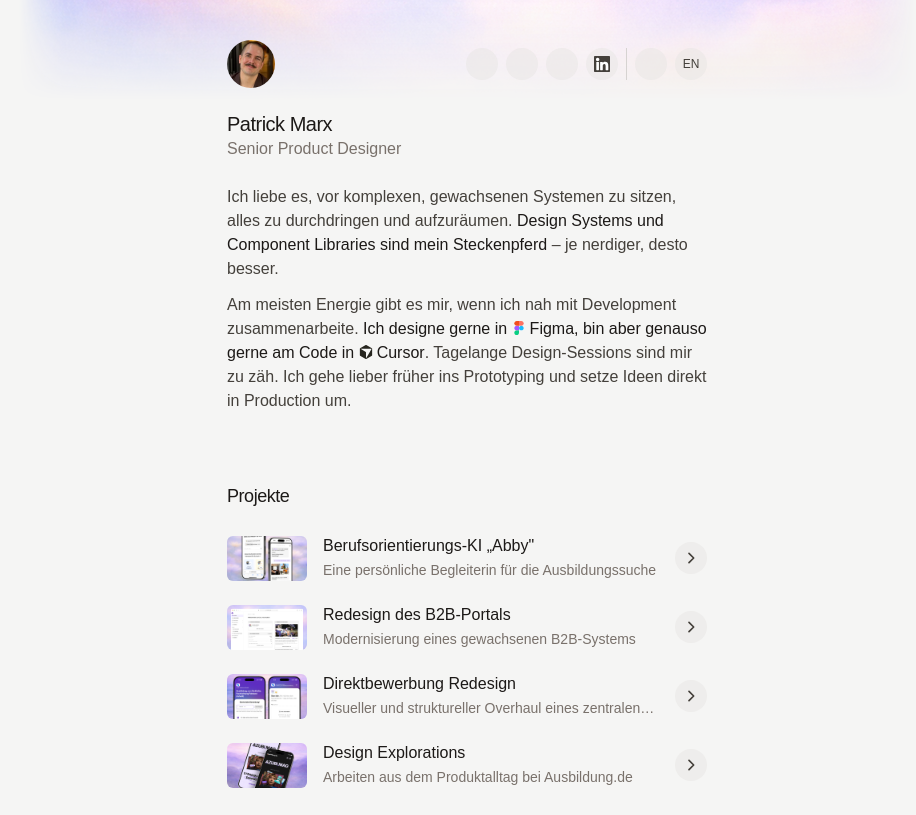
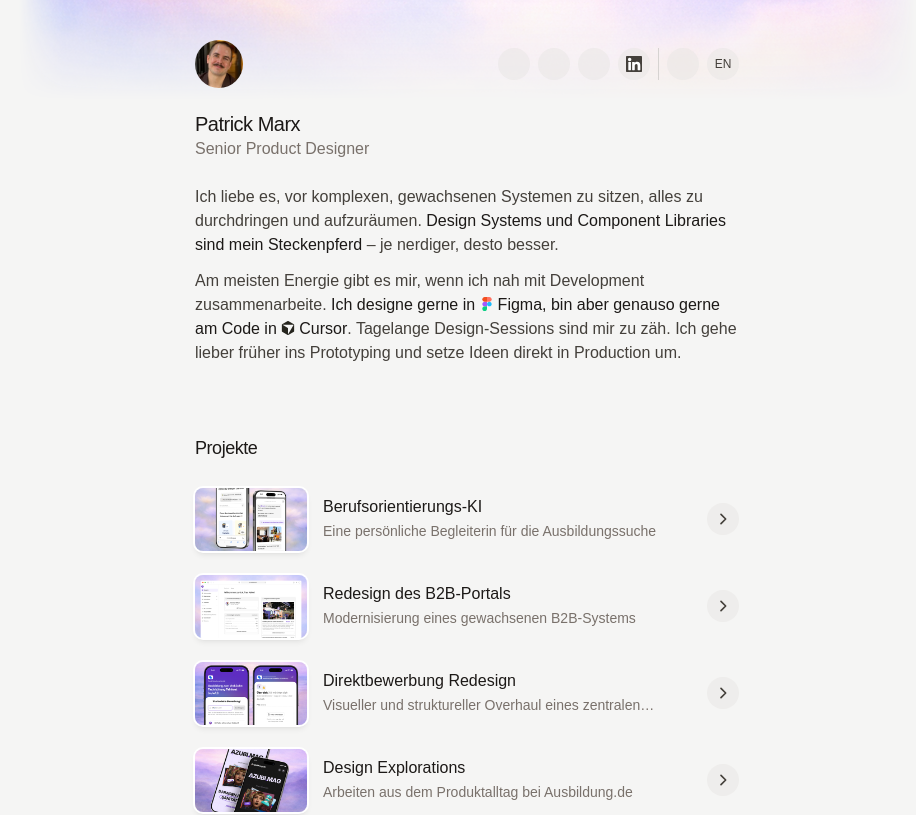
Before and after one commit to paddykiwicow/portfolio, a Next.js app: page / in a window 1280 px wide. Shown: the top 815 px of the page, without its empty margins (173-1089 px from the left). Built offline with nearby package versions, Linux system fonts and the light colour scheme; some icons are missing.

Commit message:
Increase max-width to xl and improve project card styling with larger images and hover effects

```diff
--- a/src/app/layout.tsx
+++ b/src/app/layout.tsx
@@ -62,7 +62,7 @@ export default function RootLayout({
       </head>
       <body>
         <LanguageProvider>
-          <main className='mx-auto max-w-lg px-4 py-10'>
+          <main className='mx-auto max-w-xl px-4 py-10'>
             {children}
             <Footer />
           </main>
--- a/src/app/page.tsx
+++ b/src/app/page.tsx
@@ -40,17 +40,17 @@ export default function Home() {
               <li key={p.title}>
                 <Link
                   href={p.internalPath ?? '/portfolio'}
-                  className='group -mx-3 flex items-center gap-4 rounded-lg p-3 transition-all hover:bg-stone-200/50 dark:hover:bg-stone-800/50'
+                  className='group -mx-3 flex items-center gap-4 rounded-xl p-3 transition-all hover:bg-stone-200/50 dark:hover:bg-stone-800/50'
                 >
                   {p.image && (
-                    <div className='relative w-20 flex-shrink-0'>
+                    <div className='relative w-28 flex-shrink-0'>
                       <Image
                         src={p.image}
                         alt={p.title}
                         width={0}
                         height={0}
-                        sizes='80px'
-                        className='h-auto w-full rounded-md'
+                        sizes='112px'
+                        className='h-auto w-full rounded-lg shadow-md ring-2 ring-white transition-transform group-hover:scale-105 group-hover:-rotate-2'
                         style={{ objectFit: 'contain' }}
                         unoptimized
                       />
--- a/src/data/minimalProjects.ts
+++ b/src/data/minimalProjects.ts
@@ -2,7 +2,7 @@ import type { MinimalProjectTemplate } from '@/types/project';
 
 export const minimalProjects: MinimalProjectTemplate[] = [
   {
-    title: 'Berufsorientierungs-KI „Abby"',
+    title: 'Berufsorientierungs-KI',
     shortDescription: 'Eine persönliche Begleiterin für die Ausbildungssuche',
     slug: 'abby',
     context: [
@@ -102,7 +102,7 @@ export const minimalProjects: MinimalProjectTemplate[] = [
     ],
     translations: {
       en: {
-        title: 'Career Guidance AI "Abby"',
+        title: 'Career Guidance AI',
         shortDescription: 'A personal companion for apprenticeship search',
         context: [
           'Abby is a personal AI companion that supports young people in career guidance on Ausbildung.de.',
--- a/src/lib/i18n.ts
+++ b/src/lib/i18n.ts
@@ -222,7 +222,7 @@ export const translations: Translations = {
       intro1:
         'Ich liebe es, vor komplexen, gewachsenen Systemen zu sitzen, alles zu durchdringen und aufzuräumen. <span class="font-medium text-stone-900 dark:text-stone-100">Design Systems</span> <span class="font-medium text-stone-900 dark:text-stone-100">und</span> <span class="font-medium text-stone-900 dark:text-stone-100">Component Libraries</span> <span class="font-medium text-stone-900 dark:text-stone-100">sind mein Steckenpferd</span> – je nerdiger, desto besser.',
       intro2:
-        'Am meisten Energie gibt es mir, wenn ich nah mit Development zusammenarbeite. <span class="font-medium text-stone-900 dark:text-stone-100">Ich designe gerne in <svg class="inline-block h-3.5 w-3.5 -translate-y-0.5 align-middle mr-1" viewBox="0 0 200 300" fill="none" xmlns="http://www.w3.org/2000/svg"><path d="M50 300c27.614 0 50-22.386 50-50v-50H50c-27.614 0-50 22.386-50 50s22.386 50 50 50z" fill="#0ACF83"/><path d="M0 150c0-27.614 22.386-50 50-50h50v100H50c-27.614 0-50-22.386-50-50z" fill="#A259FF"/><path d="M0 50C0 22.386 22.386 0 50 0h50v100H50C22.386 100 0 77.614 0 50z" fill="#F24E1E"/><path d="M100 0h50c27.614 0 50 22.386 50 50s-22.386 50-50 50h-50V0z" fill="#FF7262"/><path d="M200 150c0 27.614-22.386 50-50 50s-50-22.386-50-50 22.386-50 50-50 50 22.386 50 50z" fill="#1ABCFE"/></svg>Figma, bin aber genauso gerne am Code in <img src="/images/CUBE_2D_LIGHT.svg" alt="Cursor" class="inline-block h-3.5 w-3.5 -translate-y-0.5 align-middle mr-1 dark:hidden" /><img src="/images/CUBE_2D_DARK.svg" alt="Cursor" class="hidden h-3.5 w-3.5 -translate-y-0.5 align-middle mr-1 dark:inline-block" />Cursor</span>. Tagelange Design-Sessions sind mir zu zäh. Ich gehe lieber früher ins Prototyping und setze Ideen direkt in Production um.',
+        'Am meisten Energie gibt es mir, wenn ich nah mit Development zusammenarbeite. <span class="font-medium text-stone-900 dark:text-stone-100">Ich designe gerne in <svg class="inline-block h-3.5 w-3.5 -translate-y-0.5 align-middle mr-1" viewBox="0 0 200 300" fill="none" xmlns="http://www.w3.org/2000/svg"><path d="M50 300c27.614 0 50-22.386 50-50v-50H50c-27.614 0-50 22.386-50 50s22.386 50 50 50z" fill="#0ACF83"/><path d="M0 150c0-27.614 22.386-50 50-50h50v100H50c-27.614 0-50-22.386-50-50z" fill="#A259FF"/><path d="M0 50C0 22.386 22.386 0 50 0h50v100H50C22.386 100 0 77.614 0 50z" fill="#F24E1E"/><path d="M100 0h50c27.614 0 50 22.386 50 50s-22.386 50-50 50h-50V0z" fill="#FF7262"/><path d="M200 150c0 27.614-22.386 50-50 50s-50-22.386-50-50 22.386-50 50-50 50 22.386 50 50z" fill="#1ABCFE"/></svg>Figma, bin aber genauso gerne am Code in <span class="whitespace-nowrap"><img src="/images/CUBE_2D_LIGHT.svg" alt="Cursor" class="inline-block h-3.5 w-3.5 -translate-y-0.5 align-middle mr-1 dark:hidden" /><img src="/images/CUBE_2D_DARK.svg" alt="Cursor" class="hidden h-3.5 w-3.5 -translate-y-0.5 align-middle mr-1 dark:inline-block" />Cursor</span></span>. Tagelange Design-Sessions sind mir zu zäh. Ich gehe lieber früher ins Prototyping und setze Ideen direkt in Production um.',
       mail: 'Mail',
       telefon: 'Telefon',
       copied: 'Kopiert!',
@@ -353,7 +353,7 @@ export const translations: Translations = {
       intro1:
         'I love sitting in front of complex, grown systems, diving deep into everything and cleaning it up. <span class="font-medium text-stone-900 dark:text-stone-100">Design Systems</span> <span class="font-medium text-stone-900 dark:text-stone-100">and</span> <span class="font-medium text-stone-900 dark:text-stone-100">Component Libraries</span> <span class="font-medium text-stone-900 dark:text-stone-100">are my thing</span> – the nerdier, the better.',
       intro2:
-        'I get the most energy when I work closely with Development. <span class="font-medium text-stone-900 dark:text-stone-100">I like designing in <svg class="inline-block h-3.5 w-3.5 -translate-y-0.5 align-middle mr-1" viewBox="0 0 200 300" fill="none" xmlns="http://www.w3.org/2000/svg"><path d="M50 300c27.614 0 50-22.386 50-50v-50H50c-27.614 0-50 22.386-50 50s22.386 50 50 50z" fill="#0ACF83"/><path d="M0 150c0-27.614 22.386-50 50-50h50v100H50c-27.614 0-50-22.386-50-50z" fill="#A259FF"/><path d="M0 50C0 22.386 22.386 0 50 0h50v100H50C22.386 100 0 77.614 0 50z" fill="#F24E1E"/><path d="M100 0h50c27.614 0 50 22.386 50 50s-22.386 50-50 50h-50V0z" fill="#FF7262"/><path d="M200 150c0 27.614-22.386 50-50 50s-50-22.386-50-50 22.386-50 50-50 50 22.386 50 50z" fill="#1ABCFE"/></svg>Figma, but I\'m just as happy working with code in <img src="/images/CUBE_2D_LIGHT.svg" alt="Cursor" class="inline-block h-3.5 w-3.5 -translate-y-0.5 align-middle mr-1 dark:hidden" /><img src="/images/CUBE_2D_DARK.svg" alt="Cursor" class="hidden h-3.5 w-3.5 -translate-y-0.5 align-middle mr-1 dark:inline-block" />Cursor</span>. Days-long design sessions are too tedious for me. verI prefer going earlier into prototyping and implementing ideas directly into production.',
+        'I get the most energy when I work closely with Development. <span class="font-medium text-stone-900 dark:text-stone-100">I like designing in <svg class="inline-block h-3.5 w-3.5 -translate-y-0.5 align-middle mr-1" viewBox="0 0 200 300" fill="none" xmlns="http://www.w3.org/2000/svg"><path d="M50 300c27.614 0 50-22.386 50-50v-50H50c-27.614 0-50 22.386-50 50s22.386 50 50 50z" fill="#0ACF83"/><path d="M0 150c0-27.614 22.386-50 50-50h50v100H50c-27.614 0-50-22.386-50-50z" fill="#A259FF"/><path d="M0 50C0 22.386 22.386 0 50 0h50v100H50C22.386 100 0 77.614 0 50z" fill="#F24E1E"/><path d="M100 0h50c27.614 0 50 22.386 50 50s-22.386 50-50 50h-50V0z" fill="#FF7262"/><path d="M200 150c0 27.614-22.386 50-50 50s-50-22.386-50-50 22.386-50 50-50 50 22.386 50 50z" fill="#1ABCFE"/></svg>Figma, but I\'m just as happy working with code in <span class="whitespace-nowrap"><img src="/images/CUBE_2D_LIGHT.svg" alt="Cursor" class="inline-block h-3.5 w-3.5 -translate-y-0.5 align-middle mr-1 dark:hidden" /><img src="/images/CUBE_2D_DARK.svg" alt="Cursor" class="hidden h-3.5 w-3.5 -translate-y-0.5 align-middle mr-1 dark:inline-block" />Cursor</span></span>. Days-long design sessions are too tedious for me. verI prefer going earlier into prototyping and implementing ideas directly into production.',
       mail: 'Mail',
       telefon: 'Phone',
       copied: 'Copied!',
```
